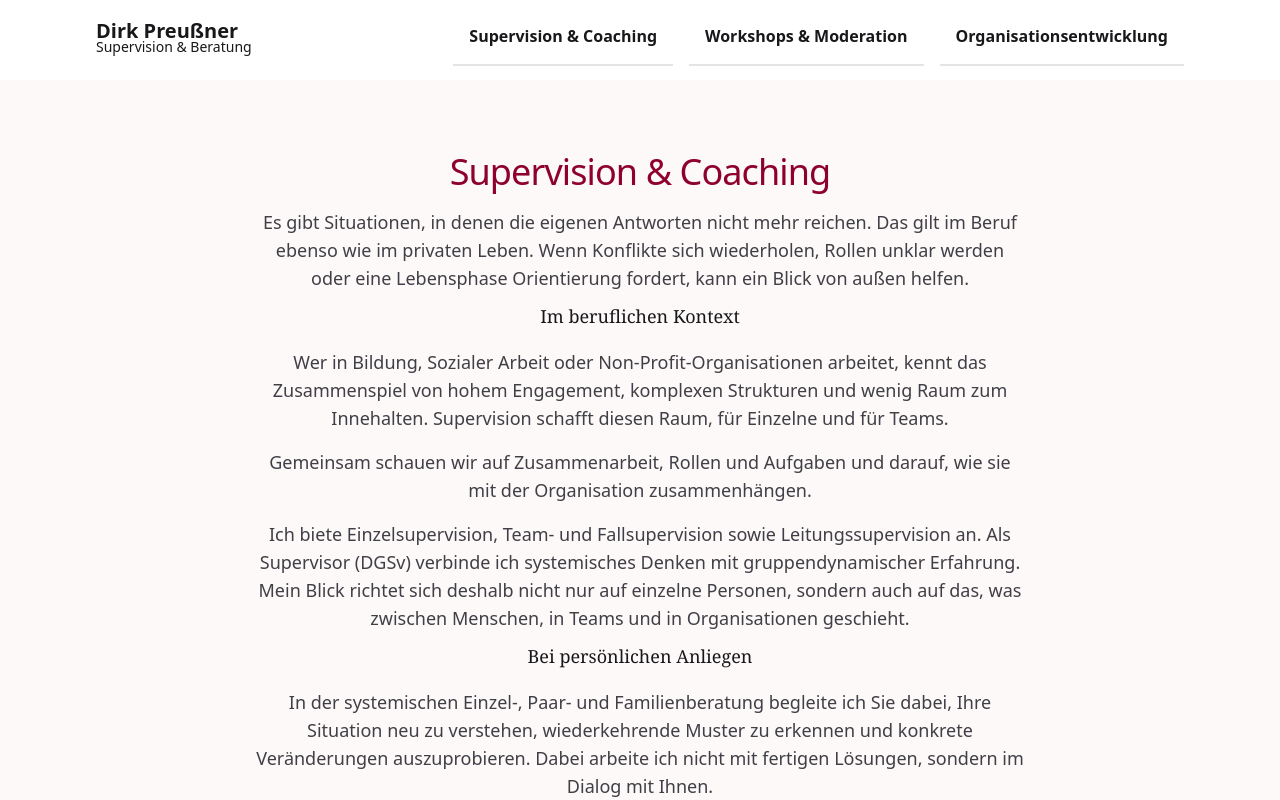
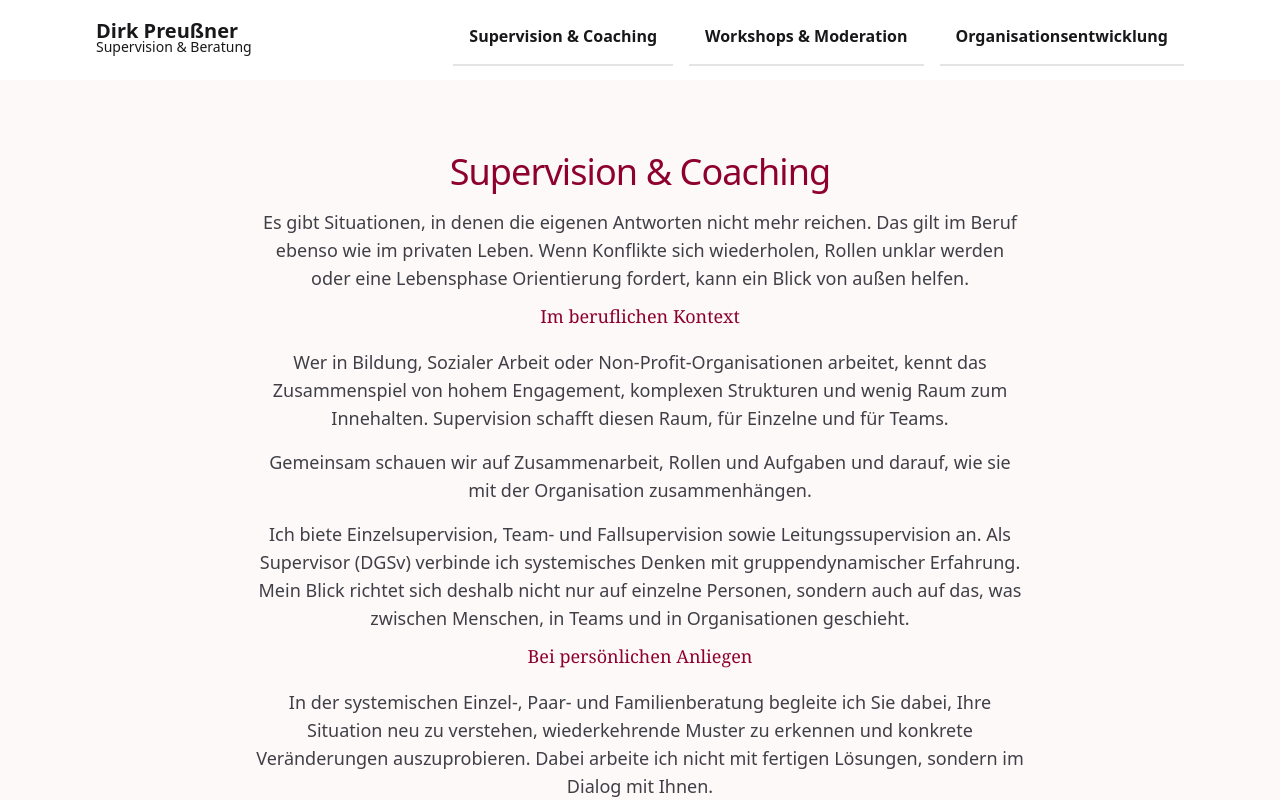
Before and after one commit to jenzopr/dirkpreussner.de, a Next.js app: page /supervision-coaching in a window 1280 px wide. Shown: the top 800 px of the page. Built offline with nearby package versions, Linux system fonts and the light colour scheme.

Commit message:
Adapated colors of subheadlines

```diff
--- a/pages/supervision-coaching.js
+++ b/pages/supervision-coaching.js
@@ -15,7 +15,7 @@ export default function Beratung() {
                     <p className="mt-4 max-w-3xl text-lg text-gray-700 lg:mx-auto">
                         Es gibt Situationen, in denen die eigenen Antworten nicht mehr reichen. Das gilt im Beruf ebenso wie im privaten Leben. Wenn Konflikte sich wiederholen, Rollen unklar werden oder eine Lebensphase Orientierung fordert, kann ein Blick von außen helfen.
                     </p>
-                    <p className="mt-2 text-lg leading-8 font-serif font-medium text-gray-900">Im beruflichen Kontext</p>
+                    <p className="mt-2 text-lg leading-8 font-serif font-medium text-burgund-600">Im beruflichen Kontext</p>
                     <p className="mt-4 max-w-3xl text-lg text-gray-700 lg:mx-auto">
                         Wer in Bildung, Sozialer Arbeit oder Non-Profit-Organisationen arbeitet, kennt das Zusammenspiel von hohem Engagement, komplexen Strukturen und wenig Raum zum Innehalten. Supervision schafft diesen Raum, für Einzelne und für Teams.
                     </p>
@@ -25,7 +25,7 @@ export default function Beratung() {
                     <p className="mt-4 text-lg max-w-3xl text-gray-700 lg:mx-auto">
                         Ich biete Einzelsupervision, Team- und Fallsupervision sowie Leitungssupervision an. Als Supervisor (DGSv) verbinde ich systemisches Denken mit gruppendynamischer Erfahrung. Mein Blick richtet sich deshalb nicht nur auf einzelne Personen, sondern auch auf das, was zwischen Menschen, in Teams und in Organisationen geschieht.
                     </p>
-                    <p className="mt-2 text-lg leading-8 font-serif font-medium text-gray-900">Bei persönlichen Anliegen</p>
+                    <p className="mt-2 text-lg leading-8 font-serif font-medium text-burgund-600">Bei persönlichen Anliegen</p>
                     <p className="mt-4 text-lg max-w-3xl text-gray-700 lg:mx-auto">
                         In der systemischen Einzel-, Paar- und Familienberatung begleite ich Sie dabei, Ihre Situation neu zu verstehen, wiederkehrende Muster zu erkennen und konkrete Veränderungen auszuprobieren. Dabei arbeite ich nicht mit fertigen Lösungen, sondern im Dialog mit Ihnen.
                     </p>
```
